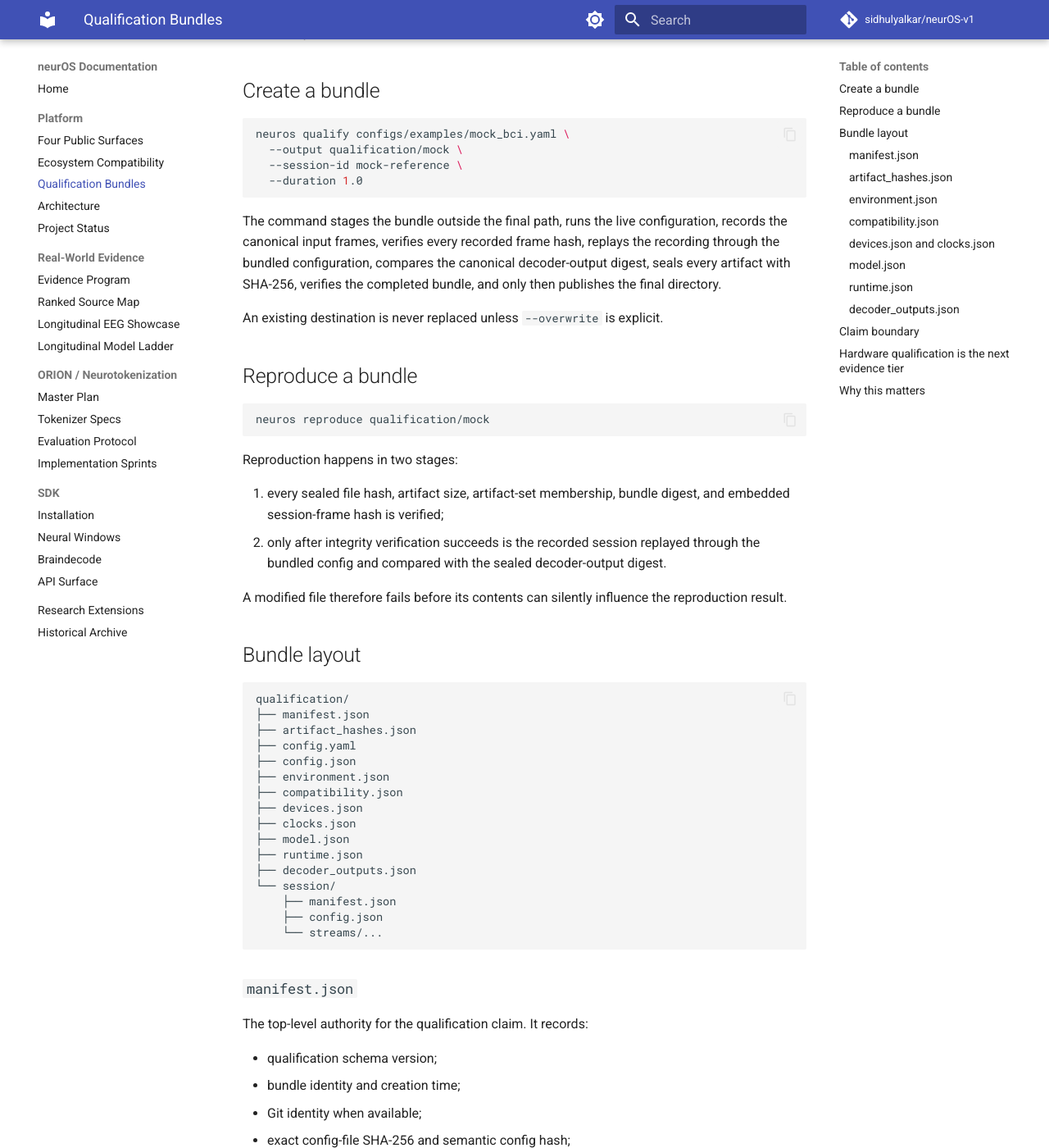
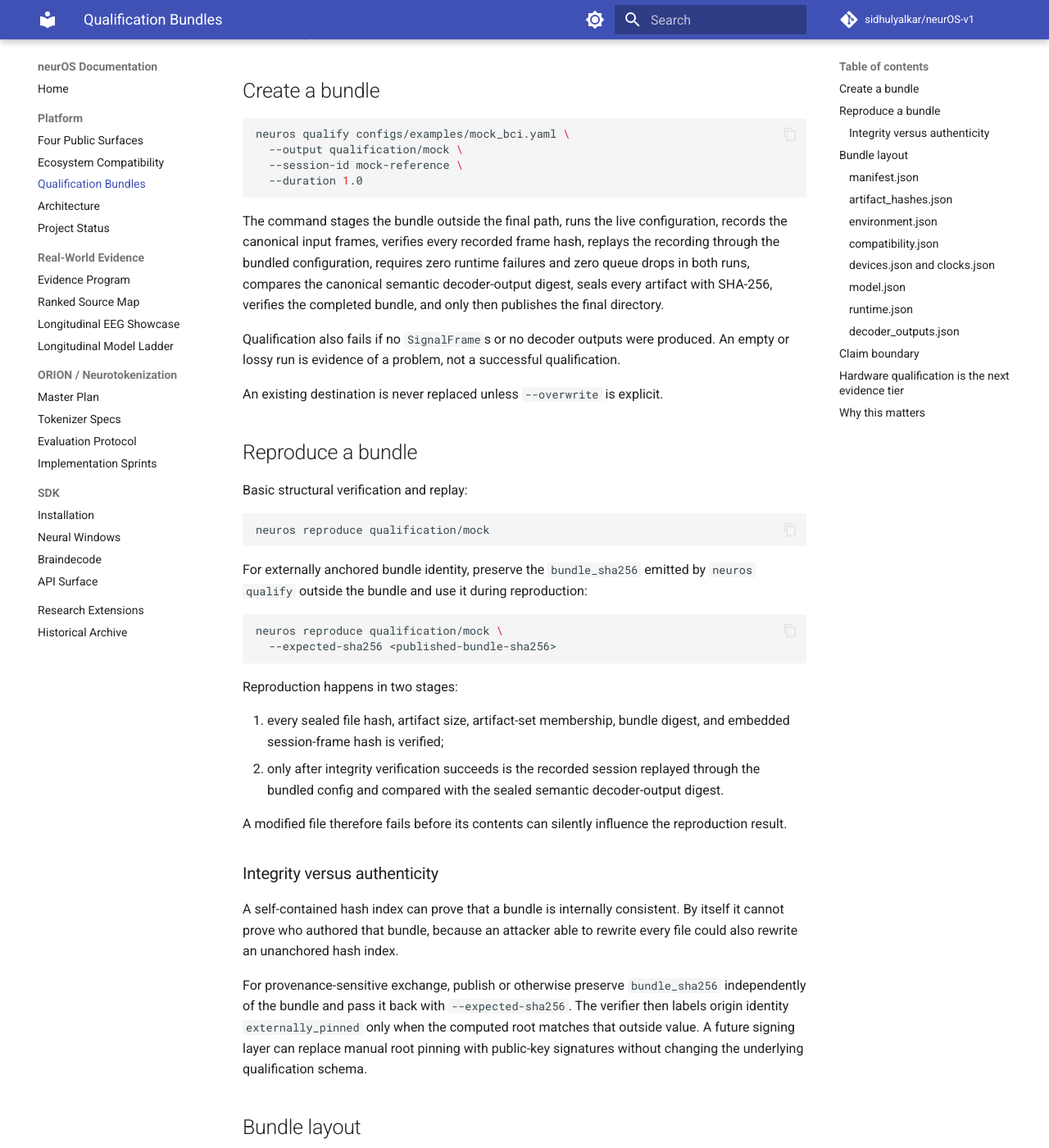
Before and after one commit to sidhulyalkar/neurOS-v1, an MkDocs documentation site: the page built from docs/QUALIFICATION.md, in a window 1280 px wide and 1400 px high, scrolled down 354 px. Shown: the whole window at 82% size. Built offline with MkDocs 1.6.1 and Material for MkDocs 9.7.7, drawn with Linux system fonts in a browser that asks for light colours; comment, search, counter and statistics services are not loaded; some of the changed text lies outside the part shown.

Commit message:
docs: define lossless qualification and external root trust

````diff
--- a/docs/QUALIFICATION.md
+++ b/docs/QUALIFICATION.md
@@ -4,7 +4,7 @@
 
 Version 1 deliberately qualifies one narrow property:
 
-> A declared neurOS runtime configuration was executed, its exact `SignalFrame` inputs were recorded with integrity hashes, and the sealed recording reproduced the same canonical decoder-output digest through deterministic replay.
+> A declared neurOS runtime configuration was executed without runtime failure or queue loss, its exact `SignalFrame` inputs were recorded with integrity hashes, and the sealed recording reproduced the same canonical semantic decoder-output digest through replay.
 
 That is an **integration-level runtime/replay claim**. It is not automatically a real-dataset, hardware, closed-loop, or clinical claim.
 
@@ -17,22 +17,39 @@ neuros qualify configs/examples/mock_bci.yaml \
   --duration 1.0
 ```
 
-The command stages the bundle outside the final path, runs the live configuration, records the canonical input frames, verifies every recorded frame hash, replays the recording through the bundled configuration, compares the canonical decoder-output digest, seals every artifact with SHA-256, verifies the completed bundle, and only then publishes the final directory.
+The command stages the bundle outside the final path, runs the live configuration, records the canonical input frames, verifies every recorded frame hash, replays the recording through the bundled configuration, requires zero runtime failures and zero queue drops in both runs, compares the canonical semantic decoder-output digest, seals every artifact with SHA-256, verifies the completed bundle, and only then publishes the final directory.
+
+Qualification also fails if no `SignalFrame`s or no decoder outputs were produced. An empty or lossy run is evidence of a problem, not a successful qualification.
 
 An existing destination is never replaced unless `--overwrite` is explicit.
 
 ## Reproduce a bundle
 
+Basic structural verification and replay:
+
 ```bash
 neuros reproduce qualification/mock
+```
+
+For externally anchored bundle identity, preserve the `bundle_sha256` emitted by `neuros qualify` outside the bundle and use it during reproduction:
+
+```bash
+neuros reproduce qualification/mock \
+  --expected-sha256 <published-bundle-sha256>
 ```
 
 Reproduction happens in two stages:
 
 1. every sealed file hash, artifact size, artifact-set membership, bundle digest, and embedded session-frame hash is verified;
-2. only after integrity verification succeeds is the recorded session replayed through the bundled config and compared with the sealed decoder-output digest.
+2. only after integrity verification succeeds is the recorded session replayed through the bundled config and compared with the sealed semantic decoder-output digest.
 
 A modified file therefore fails before its contents can silently influence the reproduction result.
+
+### Integrity versus authenticity
+
+A self-contained hash index can prove that a bundle is internally consistent. By itself it cannot prove who authored that bundle, because an attacker able to rewrite every file could also rewrite an unanchored hash index.
+
+For provenance-sensitive exchange, publish or otherwise preserve `bundle_sha256` independently of the bundle and pass it back with `--expected-sha256`. The verifier then labels origin identity `externally_pinned` only when the computed root matches that outside value. A future signing layer can replace manual root pinning with public-key signatures without changing the underlying qualification schema.
 
 ## Bundle layout
 
@@ -66,13 +83,16 @@ The top-level authority for the qualification claim. It records:
 - embedded archive identity;
 - record/replay integrity status;
 - canonical decoder-output digest;
+- the integrity/authenticity model;
 - the explicit claim boundary.
 
-All internal artifact references are bundle-relative. Temporary staging paths are never sealed into the portable manifest.
+All internal artifact references are bundle-relative. Temporary or host-local source config paths are normalized before the session enters the portable evidence bundle.
 
 ### `artifact_hashes.json`
 
-Contains the byte size and SHA-256 of every other file in the bundle and a canonical digest over the complete artifact index. Unexpected files are considered a mutation of the sealed evidence bundle and make verification fail.
+Contains the byte size and SHA-256 of every other file in the bundle and a canonical root digest over the complete artifact index. Unexpected files are considered a mutation of the sealed evidence bundle and make verification fail.
+
+The root digest is emitted as `bundle_sha256`. Preserve it externally when authorship or distribution integrity matters.
 
 ### `environment.json`
 
@@ -93,6 +113,8 @@ Records the decoder config and any `ModelArtifactManifest` entries bound to the
 ### `runtime.json`
 
 Contains both the record and replay runtime snapshots, including node failure counts, queue acceptance/drop statistics, and node latency summaries.
+
+Version 1 promotes a bundle only when both record and replay finish in the `stopped` state with no node failure and no queue drops. This is intentionally stricter than merely completing the process.
 
 Latency is evidence in its own right. It is intentionally not mixed into semantic decoder identity because the duration of an inference call is expected to differ between the original run and replay.
 
@@ -145,6 +167,7 @@ The goal is to make neurOS results transportable as evidence. A collaborator sho
 - Did queues drop data or nodes fail?
 - Was a promoted learned-weight artifact bound?
 - Can the computational path reproduce the same semantic decoder outputs from the recorded neural stream?
+- Is the bundle merely self-consistent, or does it match an independently pinned root digest?
 - What stronger claims are explicitly unsupported?
 
 That evidence contract is more valuable than a generic "pipeline completed successfully" flag and becomes the substrate for real-device, ORION, closed-loop, and eventually regulated qualification layers.
````
